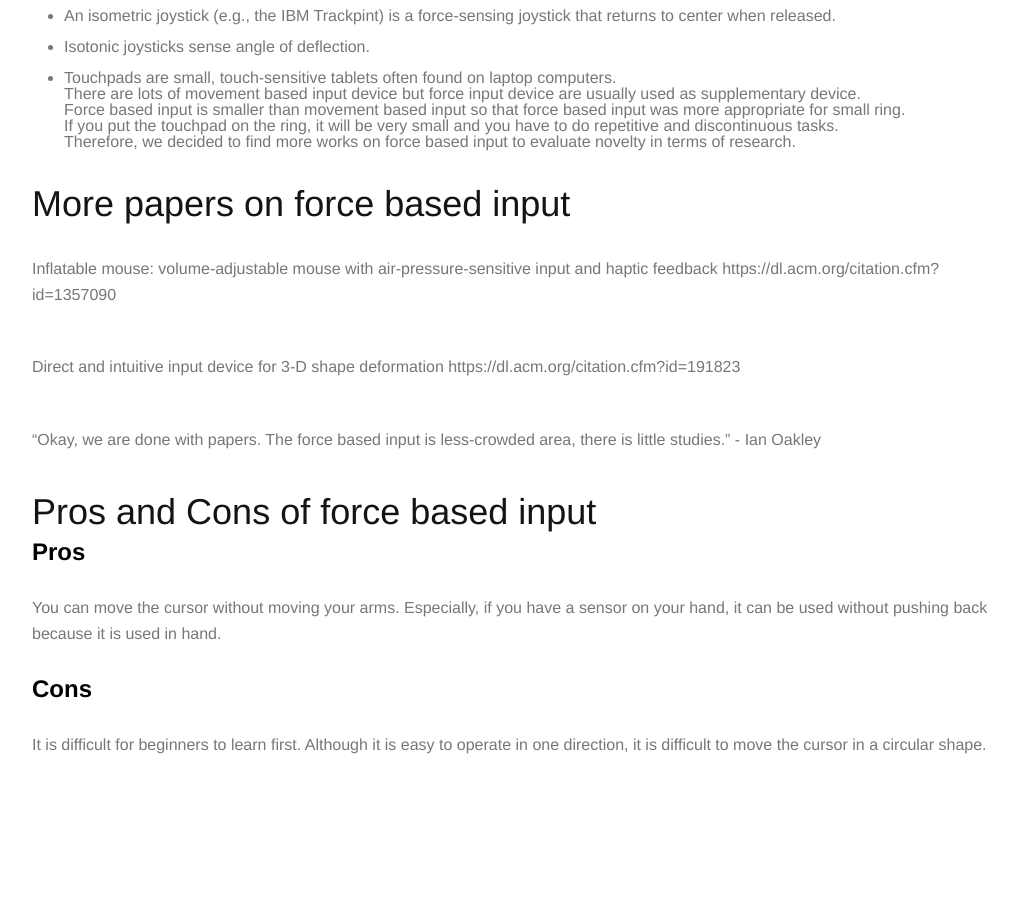
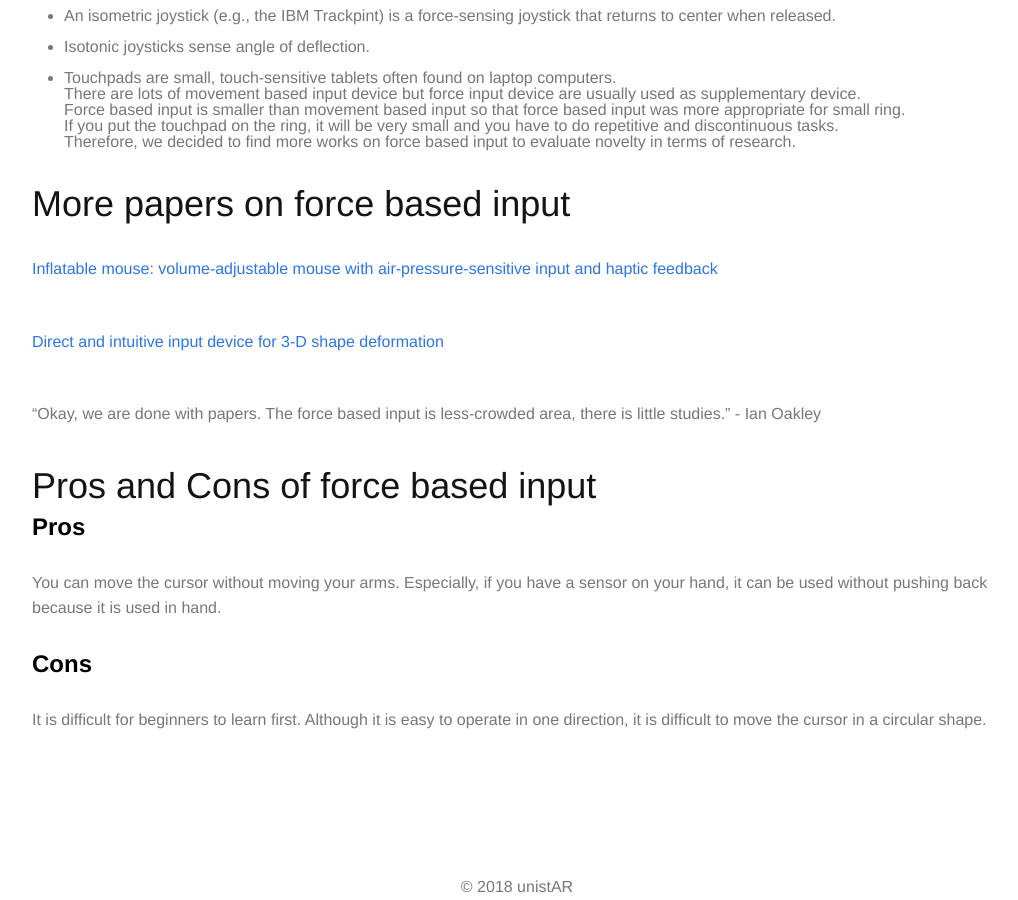
Before and after one commit to unist-AR/unist-AR.github.io, a Jekyll site: the page built from _posts/2018-04-06-Week-4.md, in a window 1280 px wide and 900 px high, scrolled down 533 px. Shown: the whole window, without its empty margins (123-1141 px from the left). Built offline with Jekyll 4.4.1, drawn with Linux system fonts in a browser that asks for light colours; some web fonts are replaced.

Commit message:
Update 2018-04-06-Week-4.md

```diff
--- a/_posts/2018-04-06-Week-4.md
+++ b/_posts/2018-04-06-Week-4.md
@@ -16,11 +16,9 @@
 Therefore, we decided to find more works on force based input to evaluate novelty in terms of research.<br>
 
 # More papers on force based input
-Inflatable mouse: volume-adjustable mouse with air-pressure-sensitive input and haptic feedback
-https://dl.acm.org/citation.cfm?id=1357090 <br>
+[Inflatable mouse: volume-adjustable mouse with air-pressure-sensitive input and haptic feedback](https://dl.acm.org/citation.cfm?id=1357090) <br>
 
-Direct and intuitive input device for 3-D shape deformation
-https://dl.acm.org/citation.cfm?id=191823 <br>
+[Direct and intuitive input device for 3-D shape deformation](https://dl.acm.org/citation.cfm?id=191823) <br>
 
 "Okay, we are done with papers. The force based input is less-crowded area, there is little studies." - Ian Oakley <br>
 
```
